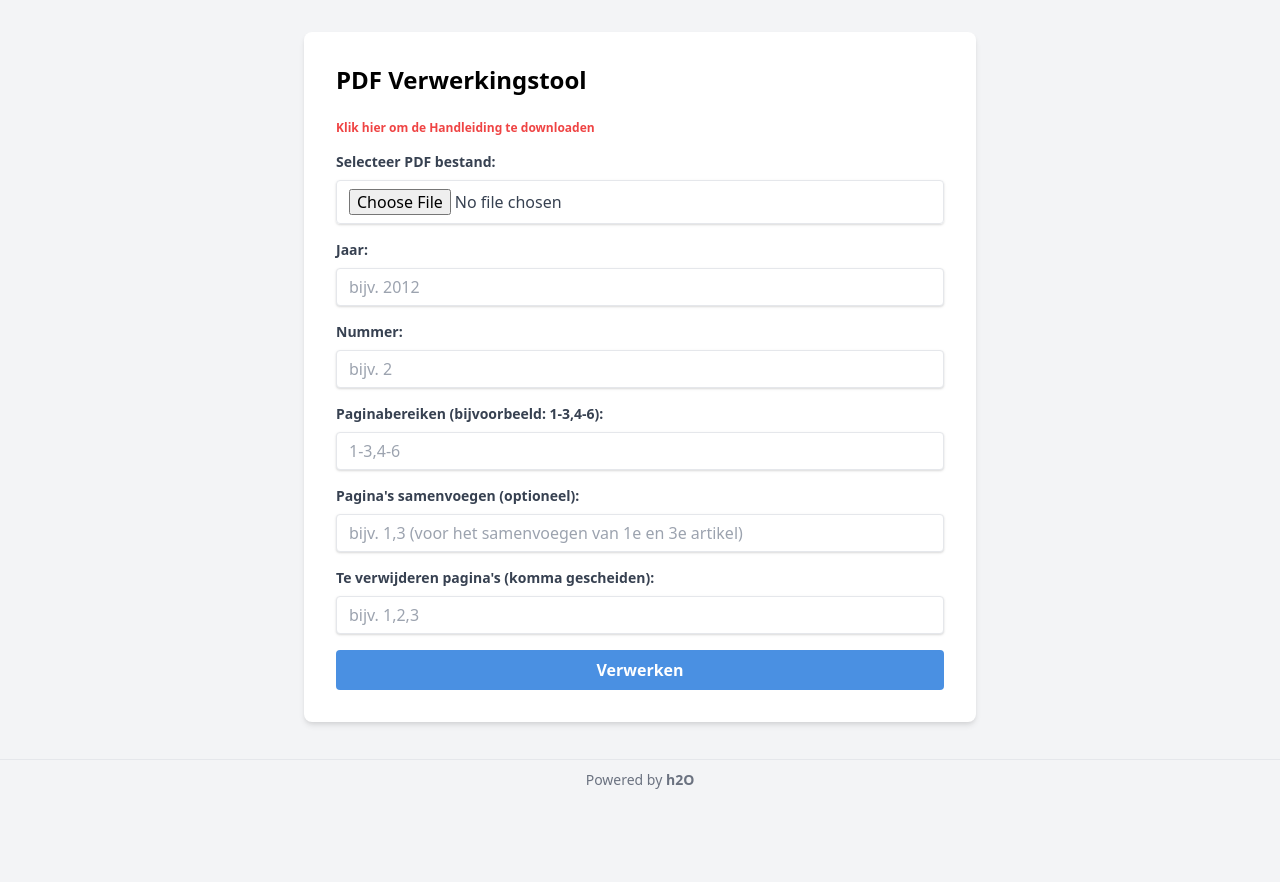
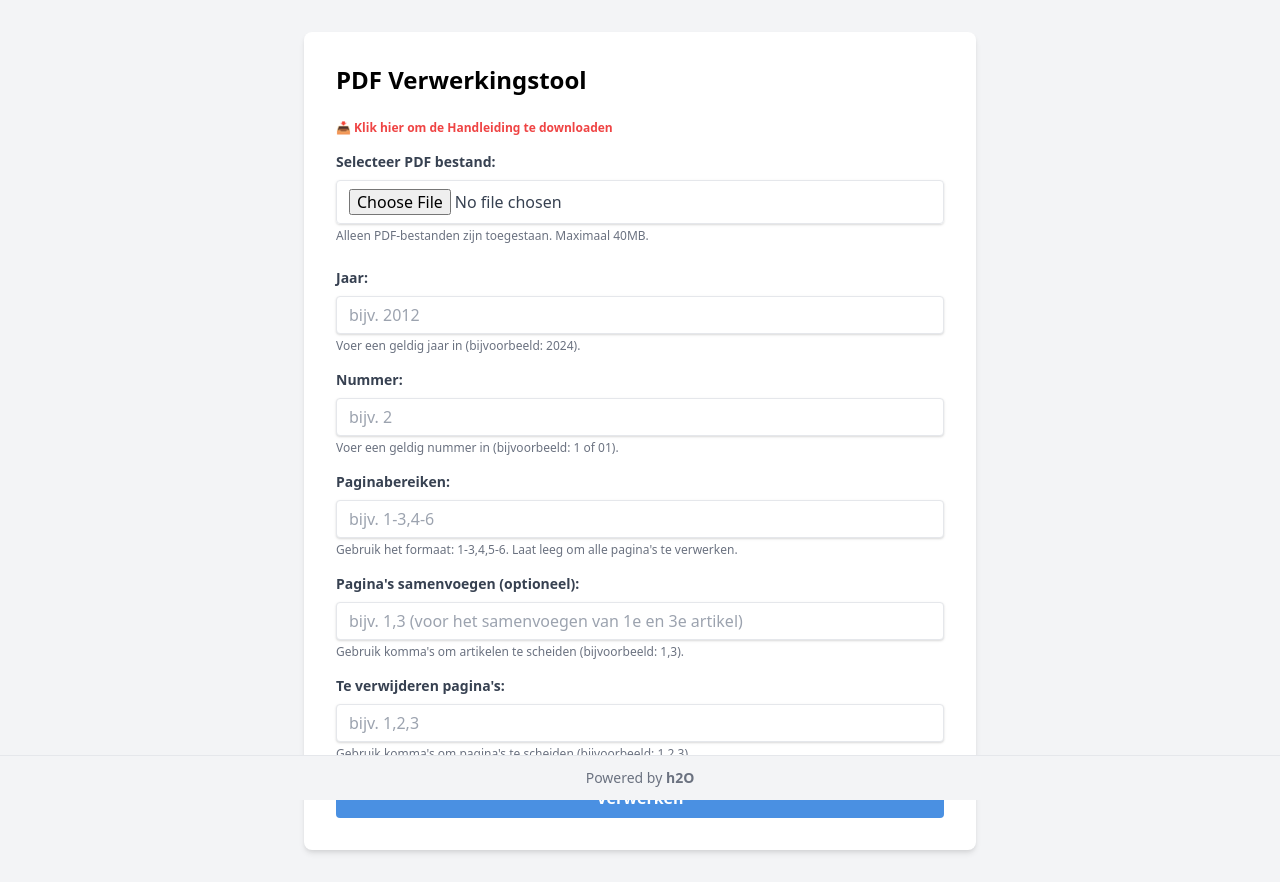
Before and after one commit to devonurefe/MuseumProject, a Flask app: page / in a window 1280 px wide. Before the commit the page ends 789 px from the top, so only its background shows below. Run offline with Flask 2, Linux system fonts and the light colour scheme; parts of the project's set-up code (start-up, migrations or seed data) failed here and were passed over; some libraries are stand-ins or nearby versions.

Commit message:
last_changes

```diff
--- a/app.py
+++ b/app.py
@@ -226,26 +226,6 @@ def upload_file():
     except Exception as e:
         return jsonify({'error': f'Onverwachte fout: {str(e)}'}), 500
 
-# @app.route('/download/<path:filename>')
-# def download_file(filename):
-#     try:
-#         downloads_folder = os.path.join(
-#             os.path.expanduser('~'), 'Downloads', 'museumproject')
-#         directory = os.path.dirname(os.path.join(downloads_folder, filename))
-#         filename = os.path.basename(filename)
-
-#         return send_from_directory(
-#             directory,
-#             filename,
-#             as_attachment=True
-#         )
-#     except Exception as e:
-#         return jsonify({'error': str(e)}), 404
-
-
-def allowed_file(filename):
-    return filename and '.' in filename and filename.rsplit('.', 1)[1].lower() in ALLOWED_EXTENSIONS
-
 
 def open_browser():
     """Open de standaardbrowser naar de webapp."""
@@ -254,8 +234,6 @@ def open_browser():
 
 if __name__ == '__main__':
     port = int(os.environ.get('PORT', 10010))
-
-    # Render için browser açma kodunu kaldır
     if os.environ.get('RENDER') is None:
         threading.Timer(1, open_browser).start()
 
--- a/static/css/style.css
+++ b/static/css/style.css
@@ -32,7 +32,7 @@ footer {
     border-top: 1px solid #e5e7eb;
 }
 
-/* Animasyon */
+/* Animatie */
 @keyframes pulse {
     0% { transform: scale(1); }
     50% { transform: scale(1.05); }
--- a/static/js/main.js
+++ b/static/js/main.js
@@ -7,7 +7,7 @@ document.addEventListener('DOMContentLoaded', function() {
     const pdfPageCount = document.getElementById('pdfPageCount');
     const notificationSound = document.getElementById('notificationSound');
 
-    // Form reset fonksiyonu
+    // Form reset functie
     function resetForm() {
         form.reset();
         resultDiv.classList.add('hidden');
@@ -15,14 +15,14 @@ document.addEventListener('DOMContentLoaded', function() {
         downloadLinks.innerHTML = '';
         submitButton.disabled = false;
         submitButton.querySelector('span').textContent = 'Verwerken';
-        pdfPageCount.textContent = ''; // Sayfa sayısını sıfırla
+        pdfPageCount.textContent = ''; // Reset pagina telling
         const progressBar = submitButton.querySelector('.progress-bar');
         if (progressBar) {
             progressBar.style.width = '0%';
         }
     }
 
-    // PDF dosyasının sayfa sayısını göster
+    // Toon het aantal pagina's van de PDF
     const fileInput = form.querySelector('input[type="file"]');
     fileInput.addEventListener('change', function() {
         const file = fileInput.files[0];
@@ -39,14 +39,14 @@ document.addEventListener('DOMContentLoaded', function() {
             };
             reader.readAsArrayBuffer(file);
         } else {
-            pdfPageCount.textContent = ''; // Dosya yüklenmezse sayfa sayısını sıfırla
+            pdfPageCount.textContent = ''; // Reset als er geen bestand is
         }
     });
 
     form.addEventListener('submit', async function(e) {
         e.preventDefault();
 
-        // Önceki sonuçları sıfırla
+        // Reset vorige resultaten
         resultDiv.classList.add('hidden');
         downloadLocation.innerHTML = '';
         downloadLinks.innerHTML = '';
@@ -54,13 +54,13 @@ document.addEventListener('DOMContentLoaded', function() {
         const progressBar = submitButton.querySelector('.progress-bar');
         progressBar.style.width = '0%';
 
-        // Animasyon başlangıcı
+        // Start animatie
         submitButton.classList.add('processing');
         submitButton.querySelector('span').textContent = 'Verwerking...';
 
         let progress = 0;
         const progressInterval = setInterval(() => {
-            progress = Math.min(progress + 5, 90); // Max 90% until complete
+            progress = Math.min(progress + 5, 90); // Max 90% tot voltooiing
             progressBar.style.width = `${progress}%`;
         }, 200);
 
@@ -75,7 +75,7 @@ document.addEventListener('DOMContentLoaded', function() {
 
             const result = await response.json();
 
-            // Progress bar'ı 100%
+            // Progress bar naar 100%
             clearInterval(progressInterval);
             progressBar.style.width = '100%';
 
@@ -84,7 +84,7 @@ document.addEventListener('DOMContentLoaded', function() {
                     <p class="text-green-500">${result.message}</p>
                 `;
 
-                // Ses çalma
+                // Speel geluid af
                 notificationSound.play();
 
                 downloadLinks.innerHTML = `
@@ -107,7 +107,7 @@ document.addEventListener('DOMContentLoaded', function() {
             `;
             resultDiv.classList.remove('hidden');
         } finally {
-            // Animasyonu kaldır ve butonu resetle
+            // Stop animatie en reset knop
             submitButton.classList.remove('processing');
             submitButton.disabled = false;
             submitButton.querySelector('span').textContent = 'Verwerken';
--- a/templates/index.html
+++ b/templates/index.html
@@ -12,85 +12,112 @@
     <div class="max-w-2xl mx-auto bg-white p-8 rounded-lg shadow-md">
         <h1 class="text-2xl font-bold mb-6">PDF Verwerkingstool</h1>
         <a class="text-red-500 text-xs font-bold my-4 block" href="{{ url_for('static', filename='PDF_Verwerking_Handleiding.pdf') }}" download>
-            Klik hier om de Handleiding te downloaden
+            📥 Klik hier om de Handleiding te downloaden
         </a>
+
         <form id="uploadForm" class="space-y-4" enctype="multipart/form-data">
-            <div>
-                <label class="block text-gray-700 text-sm font-bold mb-2" for="pdf_file">
-                    Selecteer PDF bestand:
-                </label>
+            <!-- PDF Bestand Upload -->
+            <fieldset>
+                <legend class="block text-gray-700 text-sm font-bold mb-2">Selecteer PDF bestand:</legend>
                 <input type="file"
                        id="pdf_file"
                        name="pdf_file"
                        accept=".pdf"
                        required
-                       class="shadow appearance-none border rounded w-full py-2 px-3 text-gray-700 leading-tight focus:outline-none focus:shadow-outline">
+                       class="shadow appearance-none border rounded w-full py-2 px-3 text-gray-700 leading-tight focus:outline-none focus:shadow-outline"
+                       aria-describedby="pdfFileHelp">
+                <div id="pdfFileHelp" class="text-gray-500 text-xs mt-1">
+                    Alleen PDF-bestanden zijn toegestaan. Maximaal 40MB.
                 </div>
                 <div id="pdfPageCount" class="text-red-500 text-sm font-bold mb-2"></div>
+            </fieldset>
 
-            <div>
-                <label class="block text-gray-700 text-sm font-bold mb-2" for="year">
-                    Jaar:
-                </label>
+            <!-- Jaar Input -->
+            <fieldset>
+                <legend class="block text-gray-700 text-sm font-bold mb-2">Jaar:</legend>
                 <input type="text"
                        id="year"
                        name="year"
                        class="shadow appearance-none border rounded w-full py-2 px-3 text-gray-700 leading-tight focus:outline-none focus:shadow-outline"
                        placeholder="bijv. 2012"
-                       required>
+                       required
+                       aria-describedby="yearHelp">
+                <div id="yearHelp" class="text-gray-500 text-xs mt-1">
+                    Voer een geldig jaar in (bijvoorbeeld: 2024).
                 </div>
+            </fieldset>
 
-            <div>
-                <label class="block text-gray-700 text-sm font-bold mb-2" for="number">
-                    Nummer:
-                </label>
+            <!-- Nummer Input -->
+            <fieldset>
+                <legend class="block text-gray-700 text-sm font-bold mb-2">Nummer:</legend>
                 <input type="text"
                        id="number"
                        name="number"
                        class="shadow appearance-none border rounded w-full py-2 px-3 text-gray-700 leading-tight focus:outline-none focus:shadow-outline"
                        placeholder="bijv. 2"
-                       required>
+                       required
+                       aria-describedby="numberHelp">
+                <div id="numberHelp" class="text-gray-500 text-xs mt-1">
+                    Voer een geldig nummer in (bijvoorbeeld: 1 of 01).
                 </div>
+            </fieldset>
 
-            <div>
-                <label class="block text-gray-700 text-sm font-bold mb-2" for="article_ranges">
-                    Paginabereiken (bijvoorbeeld: 1-3,4-6):
-                </label>
+            <!-- Paginabereiken Input -->
+            <fieldset>
+                <legend class="block text-gray-700 text-sm font-bold mb-2">Paginabereiken:</legend>
                 <input type="text"
                        id="article_ranges"
                        name="article_ranges"
                        class="shadow appearance-none border rounded w-full py-2 px-3 text-gray-700 leading-tight focus:outline-none focus:shadow-outline"
-                       placeholder="1-3,4-6">
+                       placeholder="bijv. 1-3,4-6"
+                       aria-describedby="rangesHelp">
+                <div id="rangesHelp" class="text-gray-500 text-xs mt-1">
+                    Gebruik het formaat: 1-3,4,5-6. Laat leeg om alle pagina's te verwerken.
                 </div>
+            </fieldset>
 
-            <div>
-                <label class="block text-gray-700 text-sm font-bold mb-2" for="merge_ranges">
-                    Pagina's samenvoegen (optioneel):
-                </label>
+            <!-- Pagina's Samenvoegen Input -->
+            <fieldset>
+                <legend class="block text-gray-700 text-sm font-bold mb-2">Pagina's samenvoegen (optioneel):</legend>
                 <input type="text"
                        id="merge_ranges"
                        name="merge_ranges"
                        class="shadow appearance-none border rounded w-full py-2 px-3 text-gray-700 leading-tight focus:outline-none focus:shadow-outline"
-                       placeholder="bijv. 1,3 (voor het samenvoegen van 1e en 3e artikel)">
+                       placeholder="bijv. 1,3 (voor het samenvoegen van 1e en 3e artikel)"
+                       aria-describedby="mergeHelp">
+                <div id="mergeHelp" class="text-gray-500 text-xs mt-1">
+                    Gebruik komma's om artikelen te scheiden (bijvoorbeeld: 1,3).
                 </div>
+            </fieldset>
 
-            <div>
-                <label class="block text-gray-700 text-sm font-bold mb-2" for="remove_pages">
-                    Te verwijderen pagina's (komma gescheiden):
-                </label>
+            <!-- Te Verwijderen Pagina's Input -->
+            <fieldset>
+                <legend class="block text-gray-700 text-sm font-bold mb-2">Te verwijderen pagina's:</legend>
                 <input type="text"
                        id="remove_pages"
                        name="remove_pages"
                        class="shadow appearance-none border rounded w-full py-2 px-3 text-gray-700 leading-tight focus:outline-none focus:shadow-outline"
-                       placeholder="bijv. 1,2,3">
+                       placeholder="bijv. 1,2,3"
+                       aria-describedby="removeHelp">
+                <div id="removeHelp" class="text-gray-500 text-xs mt-1">
+                    Gebruik komma's om pagina's te scheiden (bijvoorbeeld: 1,2,3).
                 </div>
+            </fieldset>
 
-             <button type="submit" class="bg-blue-500 hover:bg-blue-700 text-white font-bold py-2 px-4 rounded focus:outline-none focus:shadow-outline relative overflow-hidden">
+            <!-- Verwerken Button -->
+            <button type="submit"
+                    class="w-full bg-blue-500 hover:bg-blue-700 text-white font-bold py-2 px-4 rounded focus:outline-none focus:shadow-outline relative overflow-hidden"
+                    role="button"
+                    tabindex="0">
                 <span class="relative z-10">Verwerken</span>
                 <div class="progress-bar absolute bottom-0 left-0 h-1 bg-blue-300" style="width: 0%;"></div>
             </button>
         </form>
+
+        <!-- Notification Sound -->
         <audio id="notificationSound" src="{{ url_for('static', filename='sound/notification.mp3') }}" preload="auto"></audio>
+
+        <!-- Result Section -->
         <div id="result" class="mt-6 hidden">
             <h2 class="text-lg font-semibold mb-2">Verwerkingsresultaten:</h2>
             <div class="bg-gray-50 p-4 rounded-lg mb-4">
@@ -99,10 +126,13 @@
             <div id="downloadLinks" class="space-y-2"></div>
         </div>
     </div>
-    <footer class="text-center mt-8">
+
+    <!-- Footer -->
+    <footer class="fixed left-0 bottom-0 w-full bg-gray-100 text-center py-3 border-t border-gray-200 z-1000">
         <p class="text-gray-500 text-sm">Powered by <strong>h2O</strong></p>
     </footer>
 
+    <!-- JavaScript -->
     <script src="{{ url_for('static', filename='js/main.js') }}"></script>
 </body>
 </html>
```
Also changed, not shown: pdf_processor.py (+23 -37 lines). Lines whose indentation alone changed are shown as unchanged.
